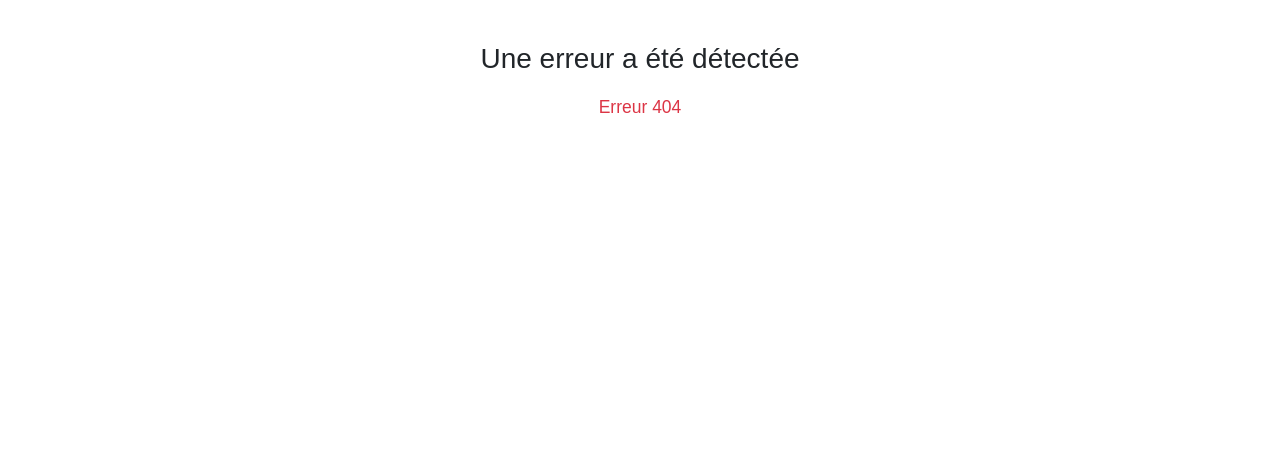
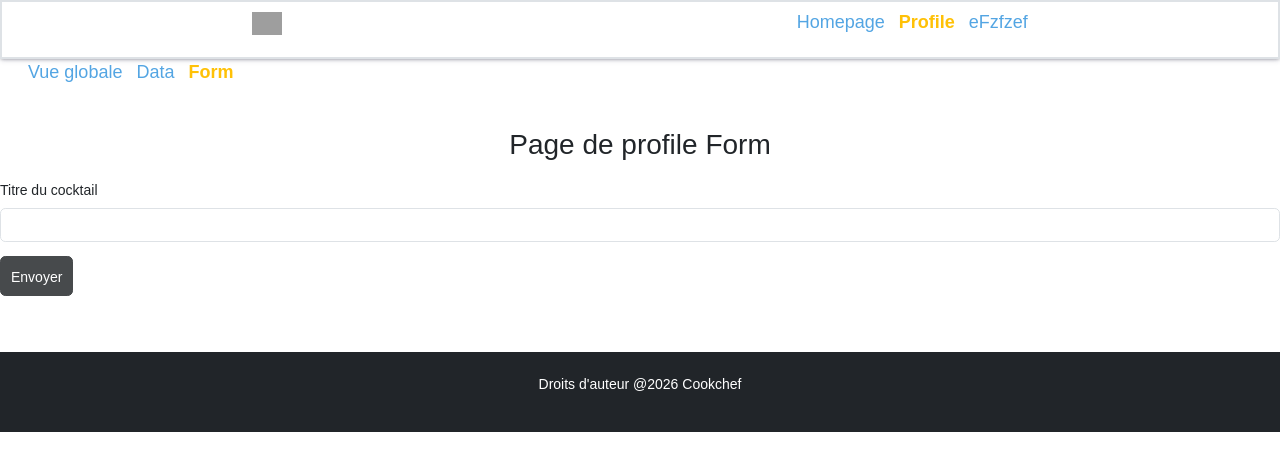
Before and after one commit to Cassius269/react-js-learn-react-router, a React (Vite) app: page /profile/1/1/form in a window 1280 px wide. Before the commit this address had no page. Shown: the top 470 px of the page. Built offline with nearby package versions, Linux system fonts and the light colour scheme; grey boxes are pictures that could not be loaded.

Commit message:
utilisation d'action pour gérer la logique de formulaire

```diff
--- a/src/App.jsx
+++ b/src/App.jsx
@@ -7,9 +7,6 @@ import {
 import Footer from "./components/Footer/Footer";
 import Header from "./components/Header/Header";
 import { rootLoader } from "./loaders/rootLoader";
-import { use } from "react";
-
-function Loading() {}
 
 function App() {
   // const location = useLocation();
--- /dev/null
+++ b/src/actions/actionForm.jsx
@@ -0,0 +1,16 @@
+import { createRecipe } from "../apis/recipes";
+
+async function actionForm({ request, params }) {
+  console.log("here");
+  console.log(`Objet requête: ${request}`);
+  const formData = await request.formData();
+  const data = Object.fromEntries(formData);
+  console.log(`Titre de la recette: ${data.title}`);
+
+  const recipe = await createRecipe(data);
+  console.log(recipe);
+
+  return { fromAction: true };
+}
+
+export default actionForm;
--- a/src/apis/recipes.jsx
+++ b/src/apis/recipes.jsx
@@ -5,3 +5,17 @@ export async function getRecipes() {
 
   return recipes;
 }
+
+export async function createRecipe(recipe) {
+  const response = await fetch("https://www.restapi.fr/api/recipes", {
+    method: "POST",
+    headers: {
+      "Content-Type": "application/json",
+    },
+    body: JSON.stringify(recipe),
+  });
+
+  if (response.ok) {
+    return response.json();
+  }
+}
--- a/src/components/ProtectedRoute/ProtectedRoute.jsx
+++ b/src/components/ProtectedRoute/ProtectedRoute.jsx
@@ -1,8 +1,7 @@
-import { Children } from "react";
 import { Navigate } from "react-router";
 
 function ProtectedRoute({ children }) {
-  const auth = false;
+  const auth = true; // ici utilisateur authentifié
   return auth ? children : <Navigate to="/" />;
 }
 
--- a/src/components/routes.jsx
+++ b/src/components/routes.jsx
@@ -9,6 +9,9 @@ import { homepageLoader } from "../loaders/hompageLoader";
 import { rootLoader } from "../loaders/rootLoader";
 import { FallbackLayout } from "./fallbacks/FallbackLayout";
 import ProtectedRoute from "./ProtectedRoute/ProtectedRoute";
+import ProfileForm from "../pages/Profile/pages/ProfileForm/ProfileForm";
+import { createRecipe } from "../apis/recipes";
+import actionForm from "../actions/actionForm";
 
 export const ROUTER = createBrowserRouter([
   {
@@ -46,6 +49,11 @@ export const ROUTER = createBrowserRouter([
             path: "data/*", // définition de la route par défaut et le composant à afficher le cas échéant pour éviter les erreurs 404 (objectif UX)
             Component: ProfileData,
           },
+          {
+            path: "form",
+            action: actionForm, //logique de gestion du formulaire
+            Component: ProfileForm,
+          },
         ],
       },
     ],
--- a/src/pages/Profile/Profile.jsx
+++ b/src/pages/Profile/Profile.jsx
@@ -24,6 +24,7 @@ function Profile() {
             Vue globale
           </NavLink>
           <NavLink to="/profile/data">Data</NavLink>
+          <NavLink to="form">Form</NavLink>
         </ul>
       </nav>
 
--- /dev/null
+++ b/src/pages/Profile/pages/ProfileForm/ProfileForm.jsx
@@ -0,0 +1,65 @@
+import { useState } from "react";
+import { Form, useActionData, useNavigate } from "react-router";
+
+function ProfileForm() {
+  // Etat local du composant
+  const [name, setName] = useState("");
+
+  // Récupération des données de formulaire
+  const actionData = useActionData();
+  console.log("Action data", actionData);
+
+  // const handleSubmit = async (e) => {
+  //   e.preventDefault();
+
+  //   // try {
+  //   //   const response = await fetch("url", {
+  //   //     method: "POST",
+  //   //     headers: {
+  //   //       "Content-Type": "application/json",
+  //   //     },
+  //   //     body: JSON.stringify({ name }),
+  //   //   });
+
+  //   //   if (response.ok) {
+  //   //     const data = await response.json();
+  //   //     console.log(data);
+  //   //   } else {
+  //   //     console.log(`Ooops une erreur`);
+  //   //   }
+  //   // } catch (error) {
+  //   //   console.log(`Erreur : ${error.message}`);
+  //   // }
+  // };
+
+  const handleChange = (e) => {
+    setName(e.target.value);
+    console.log(e.target.value);
+  };
+
+  return (
+    <>
+      <h1>Page de profile Form</h1>
+      <Form method="POST">
+        <div>
+          <label htmlFor="title" className="form-label">
+            Titre du cocktail
+          </label>
+          <input
+            onChange={handleChange}
+            type="text"
+            id="title"
+            name="title"
+            className="form-control"
+          />
+        </div>
+
+        <button type="submit" className="btn btn-primary mt-3">
+          Envoyer
+        </button>
+      </Form>
+    </>
+  );
+}
+
+export default ProfileForm;
```
